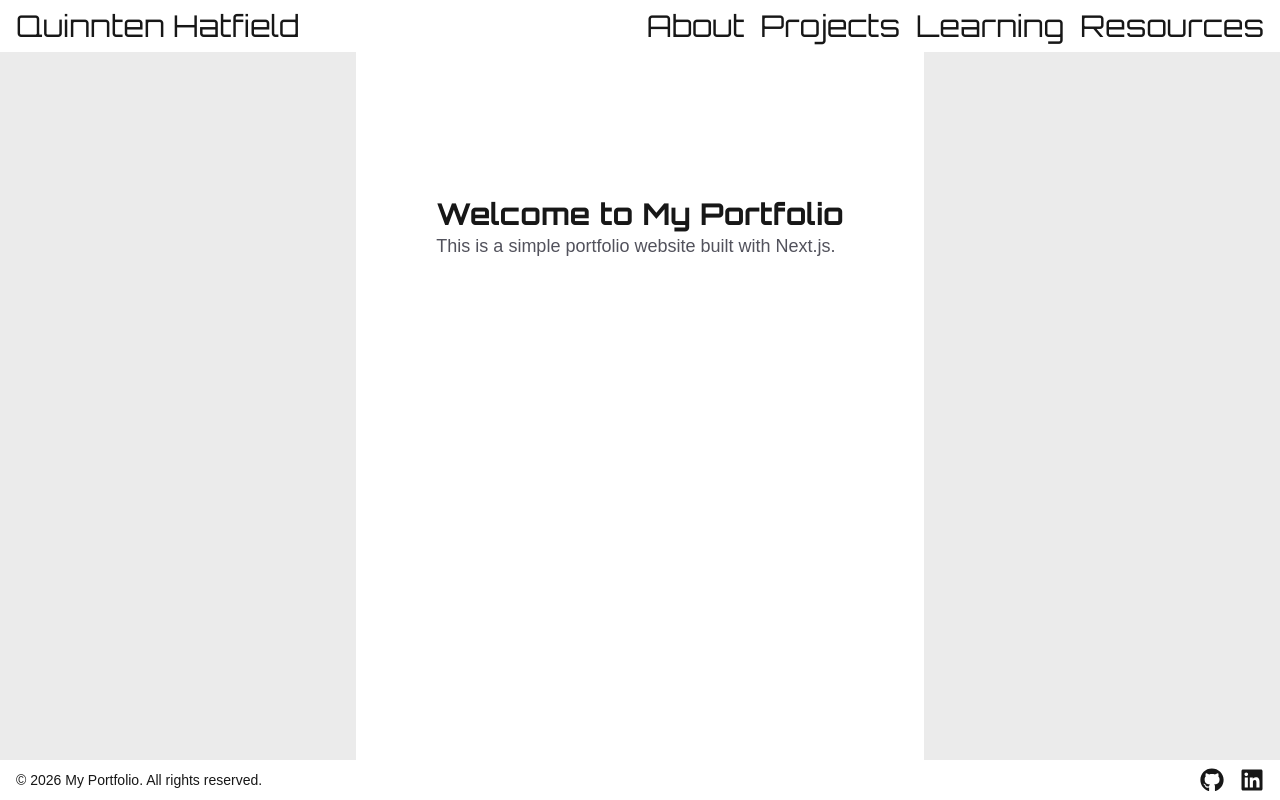
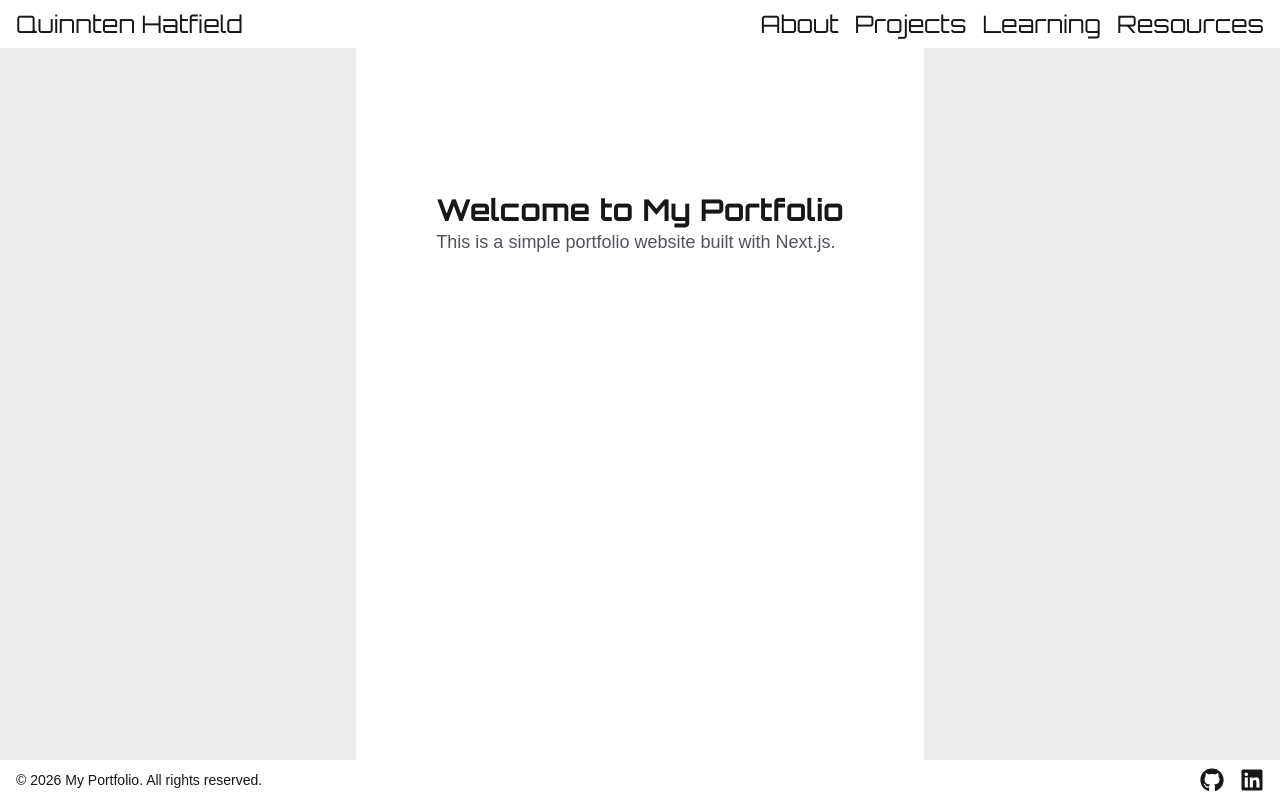
Before and after one commit to hatfieldq/portfolio-site, a Next.js app: page / in a window 1280 px wide. Built offline with nearby package versions, Linux system fonts and the light colour scheme; a web font is replaced by a local one.

Commit message:
Add Nav text sizing for different screen sizes

```diff
--- a/src/components/Nav.tsx
+++ b/src/components/Nav.tsx
@@ -2,7 +2,7 @@ import Link from "next/link";
 
 export default function Nav() {
     return (
-        <nav className="flex items-center justify-between px-4 py-2 font-heading text-3xl bg-surface">
+        <nav className="flex items-center justify-between px-4 py-2 font-heading bg-surface sm:text-lg md:text-xl lg:text-2xl">
             <Link href="/" className="hover:text-green-500">Quinnten Hatfield</Link>
             <div className="flex items-center gap-4">
             <Link href="/about" className="hover:text-green-500">About</Link>
```
